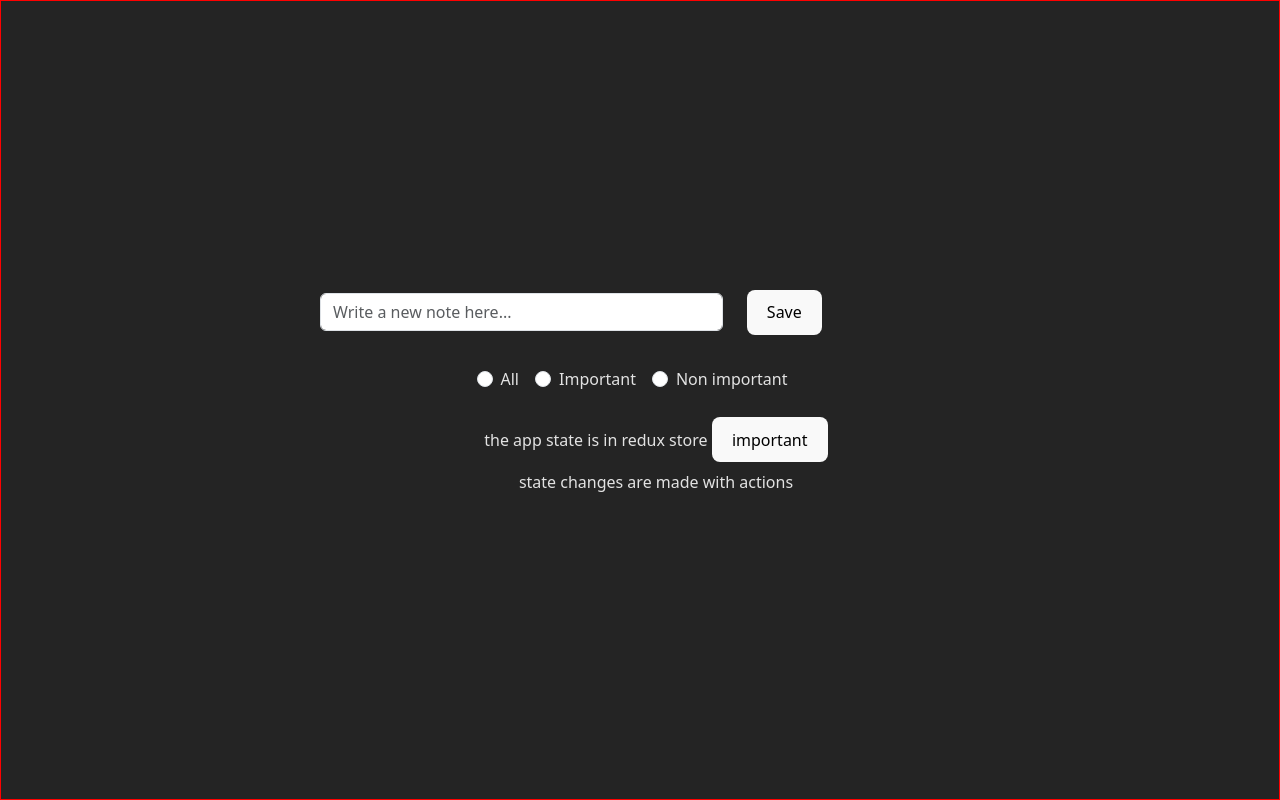
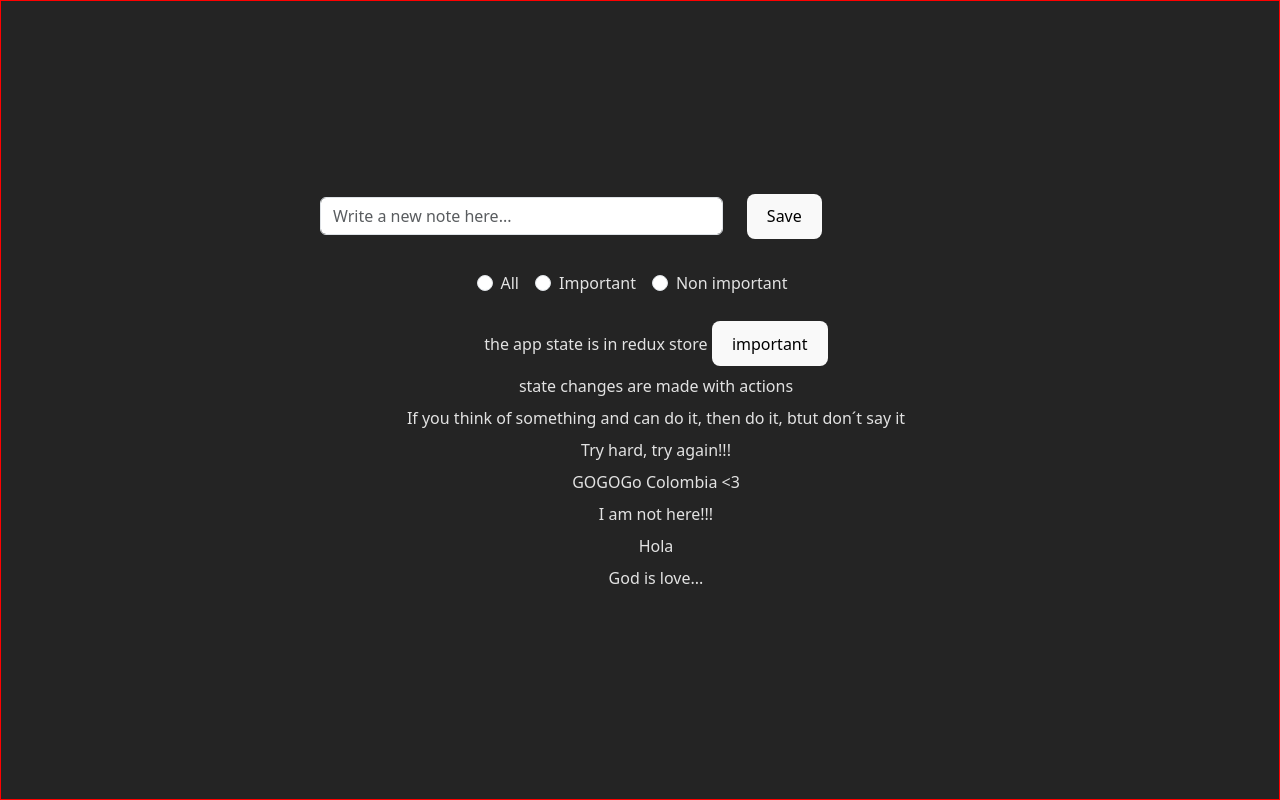
Before and after one commit to Jorgnavarro/Practicing-React, a React (Vite) app in the folder Practice-DH/exercise-redux-notes/: page / in a window 1280 px wide. Built offline with nearby package versions, Linux system fonts and the light colour scheme; data requests are answered from the project's data file.

Commit message:
creating-notes-using-json-server

```diff
--- a/Practice-DH/exercise-redux-notes/db.json
+++ b/Practice-DH/exercise-redux-notes/db.json
@@ -3,12 +3,42 @@
     {
       "content": "the app state is in redux store",
       "important": true,
-      "id": 1
+      "id": "1"
     },
     {
       "content": "state changes are made with actions",
       "important": false,
-      "id": 2
+      "id": "2"
+    },
+    {
+      "id": "9be5",
+      "content": "If you think of something and can do it, then do it, btut don´t say it",
+      "important": false
+    },
+    {
+      "id": "e748",
+      "content": "Try hard, try again!!!",
+      "important": false
+    },
+    {
+      "id": "d76e",
+      "content": "GOGOGo Colombia <3",
+      "important": false
+    },
+    {
+      "id": "6b54",
+      "content": "I am not here!!!",
+      "important": false
+    },
+    {
+      "id": "612c",
+      "content": "Hola",
+      "important": false
+    },
+    {
+      "id": "1eaf",
+      "content": "God is love...",
+      "important": false
     }
   ]
 }
--- a/Practice-DH/exercise-redux-notes/src/App.jsx
+++ b/Practice-DH/exercise-redux-notes/src/App.jsx
@@ -4,63 +4,20 @@ import './App.css'
 import Notes from './components/Notes'
 import NewNote from './components/NewNote'
 import VisibiltyFilter from './components/VisibilityFilter'
-
-
+import { useEffect } from 'react'
+import { setNotes } from './reducers/noteReducer'
+import noteService from './services/notes'
+import { useDispatch } from 'react-redux'
 
 
 function App() {
-  //-------------usando react-redux
-  // ya no necesitamos usar store.dispatch porque nuestro código
-  //con react-redux nos permite importar useDispatch que al almacenarlo en la constante dispatch, nos permite realizar cambios el store de redux-store
-  //const dispatch = useDispatch()
-  //Por otro lado useSelector, recibe una función como parámetro. La función busca o selecciona datos del store redux. Aquí necesitamos todas las notas por lo que nuestra función de selector devuelve el estado completo
-  //const notes = useSelector(state => state)
-  //Por lo general, las funciones de selector son un poco más interesantes y solo devuelven partes seleccionadas del contenido del store redux. Por ejemplo, podríamos devolver solo notas marcadas como importantes:
-  //const importantNotes = useSelector(state => state.filter(note => note.important))
+  const dispatch = useDispatch()
 
-  //El método para agregar notas es simple, este envía la acción para agregar notas al reducer
-  // const addNote = (e) => {
-  //   console.log("hola")
-  //   e.preventDefault()
-  //   const content = e.target.note.value
-  //   console.log(content)
-  //   e.target.note.value = ''
-  //   console.log(createNote(content))
-    //--------Version 1----- generateId() se movió al reducer
-    // store.dispatch({
-    //   type: 'NEW_NOTE',
-    //   data: {
-    //     content,
-    //     important: false,
-    //     id: generateId()
-    //   }
-    // })
-    //--------Version 2------ refactoring code
-    //creamos la función creaNote que toma el valor del input y devuelve un objeto que ya está seteado en el reducer para luego almacenarlo en el store
-    //store.dispatch(createNote(content))
+  useEffect(()=> {
+    noteService
+      .getAll().then(notes => dispatch(setNotes(notes)))
+  },[dispatch])
 
-    //--------Version 3-------- react-redux
-    //dispatch(createNote(content))
-  //}
-
-  //const toggleImportance = (id) => {
-    //-----Version 1---------
-    // store.dispatch({
-    //   type: 'TOGGLE_IMPORTANCE',
-    //   data: { id }
-    // })
-
-    //------Version 2-------refactoring code
-    //store.dispatch(toggleImportanceOf(id))
-
-    //-----Version 3--------react-redux
-    //dispatch(toggleImportanceOf(id))
-  //}
-
-  //Podemos acceder el contenido de la nueva nota directamente desde el campo del formulario. Debido a que el campo tiene un nuevo nombre  <input name="note"/>, podemos acceder al contenido a través del objeto de evento e.target.note.value
-  // const filterSelected = (value) => {
-  //   console.log(value)
-  // }
 
   return (
     <div>
@@ -120,3 +77,56 @@ function App() {
 }
 
 export default App
+
+//-------------usando react-redux
+  // ya no necesitamos usar store.dispatch porque nuestro código
+  //con react-redux nos permite importar useDispatch que al almacenarlo en la constante dispatch, nos permite realizar cambios el store de redux-store
+  //const dispatch = useDispatch()
+  //Por otro lado useSelector, recibe una función como parámetro. La función busca o selecciona datos del store redux. Aquí necesitamos todas las notas por lo que nuestra función de selector devuelve el estado completo
+  //const notes = useSelector(state => state)
+  //Por lo general, las funciones de selector son un poco más interesantes y solo devuelven partes seleccionadas del contenido del store redux. Por ejemplo, podríamos devolver solo notas marcadas como importantes:
+  //const importantNotes = useSelector(state => state.filter(note => note.important))
+
+  //El método para agregar notas es simple, este envía la acción para agregar notas al reducer
+  // const addNote = (e) => {
+  //   console.log("hola")
+  //   e.preventDefault()
+  //   const content = e.target.note.value
+  //   console.log(content)
+  //   e.target.note.value = ''
+  //   console.log(createNote(content))
+    //--------Version 1----- generateId() se movió al reducer
+    // store.dispatch({
+    //   type: 'NEW_NOTE',
+    //   data: {
+    //     content,
+    //     important: false,
+    //     id: generateId()
+    //   }
+    // })
+    //--------Version 2------ refactoring code
+    //creamos la función creaNote que toma el valor del input y devuelve un objeto que ya está seteado en el reducer para luego almacenarlo en el store
+    //store.dispatch(createNote(content))
+
+    //--------Version 3-------- react-redux
+    //dispatch(createNote(content))
+  //}
+
+  //const toggleImportance = (id) => {
+    //-----Version 1---------
+    // store.dispatch({
+    //   type: 'TOGGLE_IMPORTANCE',
+    //   data: { id }
+    // })
+
+    //------Version 2-------refactoring code
+    //store.dispatch(toggleImportanceOf(id))
+
+    //-----Version 3--------react-redux
+    //dispatch(toggleImportanceOf(id))
+  //}
+
+  //Podemos acceder el contenido de la nueva nota directamente desde el campo del formulario. Debido a que el campo tiene un nuevo nombre  <input name="note"/>, podemos acceder al contenido a través del objeto de evento e.target.note.value
+  // const filterSelected = (value) => {
+  //   console.log(value)
+  // }
--- a/Practice-DH/exercise-redux-notes/src/components/NewNote.jsx
+++ b/Practice-DH/exercise-redux-notes/src/components/NewNote.jsx
@@ -1,17 +1,22 @@
 import { createNote } from "../reducers/noteReducer"
 import { useDispatch } from "react-redux"
+import noteService from '../services/notes'
 
 const NewNote = () => {
   const dispatch = useDispatch();
 
-  const addNote = (e) => {
+  const addNote = async (e) => {
     e.preventDefault()
     const content = e.target.note.value
     console.log(content)
     e.target.note.value = ""
     console.log(createNote(content))
+    const newNote = await noteService.createNewNote({
+      content,
+      important: false
+    })
 
-    dispatch(createNote(content))
+    dispatch(createNote(newNote))
   }
 
   return (
--- a/Practice-DH/exercise-redux-notes/src/reducers/noteReducer.js
+++ b/Practice-DH/exercise-redux-notes/src/reducers/noteReducer.js
@@ -28,12 +28,15 @@ const noteSlice = createSlice({
   initialState: [],
   reducers: {
     createNote( state, action ){
-      const content = action.payload
-      state.push({
-        content,
-        important: false,
-        id: generateId()
-      })
+      //-----Versión sin hacer el post a json-server
+      // const content = action.payload
+      // state.push({
+      //   content,
+      //   important: false,
+      //   id: generateId()
+      // })
+      //--------Cuando hacemos el post a json-server
+      state.push(action.payload)
     },
     toggleImportanceOf( state, action ){
       const id = action.payload
@@ -53,13 +56,16 @@ const noteSlice = createSlice({
     },
     appendNote( state, action ){
       state.push(action.payload)
+    },
+    setNotes( state, action ){
+      return action.payload
     }
   },
 })
 
 //La función createSlice retorna un objeto que contiene el reducer así como los creadores de acciones definidos por parámetro "reducers". Se puede acceder al reducer mediante la propiedad noteSlice.reducer, mientras que a los creadores de acciones mediante la propiedad noteSlice.actions, desestructurando podemos aprovechar las importaciones en los otros archivos que hacíamos llamando directamente a los creadores de acciones, en este caso createNote y toggleImportanceOf
 
-export const { createNote, toggleImportanceOf, appendNote } = noteSlice.actions
+export const { createNote, toggleImportanceOf, appendNote, setNotes } = noteSlice.actions
 
 export default noteSlice.reducer
 
--- a/Practice-DH/exercise-redux-notes/src/services/notes.js
+++ b/Practice-DH/exercise-redux-notes/src/services/notes.js
@@ -7,4 +7,10 @@ const getAll = async () => {
     return response.data
 }
 
-export default { getAll }
+const createNewNote = async (newObject) => {
+    const response = await axios.post(baseUrl, newObject)
+    console.log(response.data)
+    return response.data
+}
+
+export default { getAll, createNewNote }
--- a/Practice-DH/exercise-redux-notes/src/store.js
+++ b/Practice-DH/exercise-redux-notes/src/store.js
@@ -1,7 +1,7 @@
 import filterReducer from './reducers/filterReducer'
-import noteReducer, { appendNote } from './reducers/noteReducer'
+import noteReducer from './reducers/noteReducer'
 import { configureStore } from '@reduxjs/toolkit'
-import noteService from './services/notes'
+
 
 const store = configureStore({
   reducer: {
@@ -10,11 +10,6 @@ const store = configureStore({
   }
 })
 
-noteService.getAll().then(notes => {
-    notes.forEach(note => {
-        store.dispatch(appendNote(note))
-    })
-})
 
 
 
```
